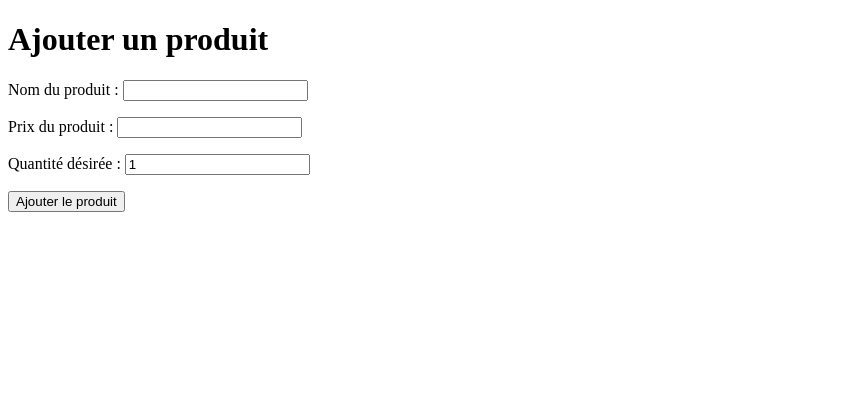
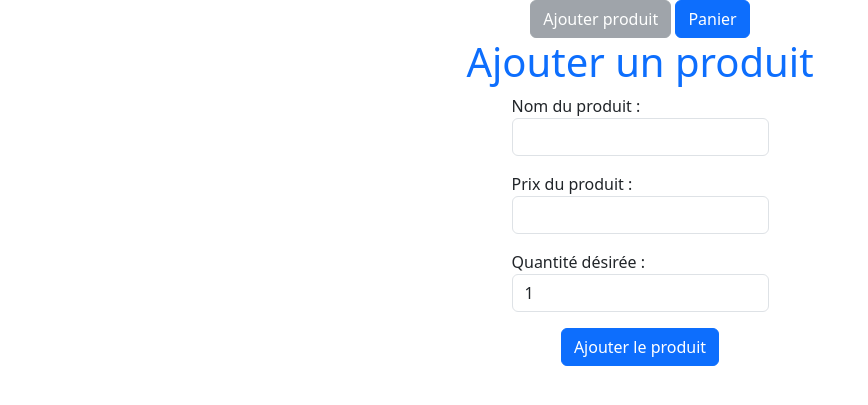
Before and after one commit to Flibouche/Appli-PHP, a PHP site: page / in a window 1280 px wide. Shown: the top 405 px of the page, without its empty margins (0-868 px from the left). Run offline with PHP 8.4, Linux system fonts and the light colour scheme.

Commit message:
Ajout du visuel via Bootstrap et début des nouvelles fonctionnalités.

```diff
--- a/index.php
+++ b/index.php
@@ -5,34 +5,46 @@
     <meta charset="UTF-8">
     <meta name="viewport" content="width=device-width, initial-scale=1.0">
 
+    <!-- ========================== BOOTSTRAP =======================-->
+    <link href="https://cdn.jsdelivr.net/npm/bootstrap@5.3.3/dist/css/bootstrap.min.css" rel="stylesheet" integrity="sha384-QWTKZyjpPEjISv5WaRU9OFeRpok6YctnYmDr5pNlyT2bRjXh0JMhjY6hW+ALEwIH" crossorigin="anonymous">
+
     <title>Ajout produit</title>
 </head>
 
 <body>
-    <h1>Ajouter un produit</h1>
+    <div class="grid text-center">
+
+        <a class="btn btn-secondary disabled" href="index.php" role="button">Ajouter produit</a>
+        <a class="btn btn-primary" href="recap.php" role="button">Panier</a>
+        <h1 class="text-primary">Ajouter un produit</h1>
         <form action="traitement.php" method="post">
             <p>
-            <label>
+                <label class="text-start">
                     Nom du produit :
-                <input type="text" name="name">
+                    <input class="form-control" type="text" name="name">
                 </label>
             </p>
             <p>
-            <label>
+                <label class="text-start">
                     Prix du produit :
-                <input type="number" step="any" name="price">
+                    <input class="form-control" type="number" step="any" name="price">
                 </label>
             </p>
             <p>
-            <label>
+                <label class="text-start">
                     Quantité désirée :
-                <input type="number" name="qtt" value="1">
+                    <input class="form-control" type="number" name="qtt" value="1">
                 </label>
             </p>
             <p>
-            <input type="submit" name="submit" value="Ajouter le produit">
+            <div id="liveAlertPlaceholder"></div>
+            <input class="btn btn-primary" id="liveAlertBtn" type="submit" name="submit" value="Ajouter le produit">
             </p>
+
+
         </form>
+    </div>
+    <script src="js/main.js"></script>
 </body>
 
 </html>
--- /dev/null
+++ b/js/main.js
@@ -0,0 +1,19 @@
+const alertPlaceholder = document.getElementById('liveAlertPlaceholder')
+const appendAlert = (message, type) => {
+  const wrapper = document.createElement('div')
+  wrapper.innerHTML = [
+    `<div class="alert alert-${type} alert-dismissible" role="alert">`,
+    `   <div>${message}</div>`,
+    '   <button type="button" class="btn-close" data-bs-dismiss="alert" aria-label="Close"></button>',
+    '</div>'
+  ].join('')
+
+  alertPlaceholder.append(wrapper)
+}
+
+const alertTrigger = document.getElementById('liveAlertBtn')
+if (alertTrigger) {
+  alertTrigger.addEventListener('click', () => {
+    appendAlert('Votre produit a bien été enregistré !', 'success')
+})
+}
```
Also changed, not shown: recap.php (+19 -7 lines). Lines whose indentation alone changed are shown as unchanged.
